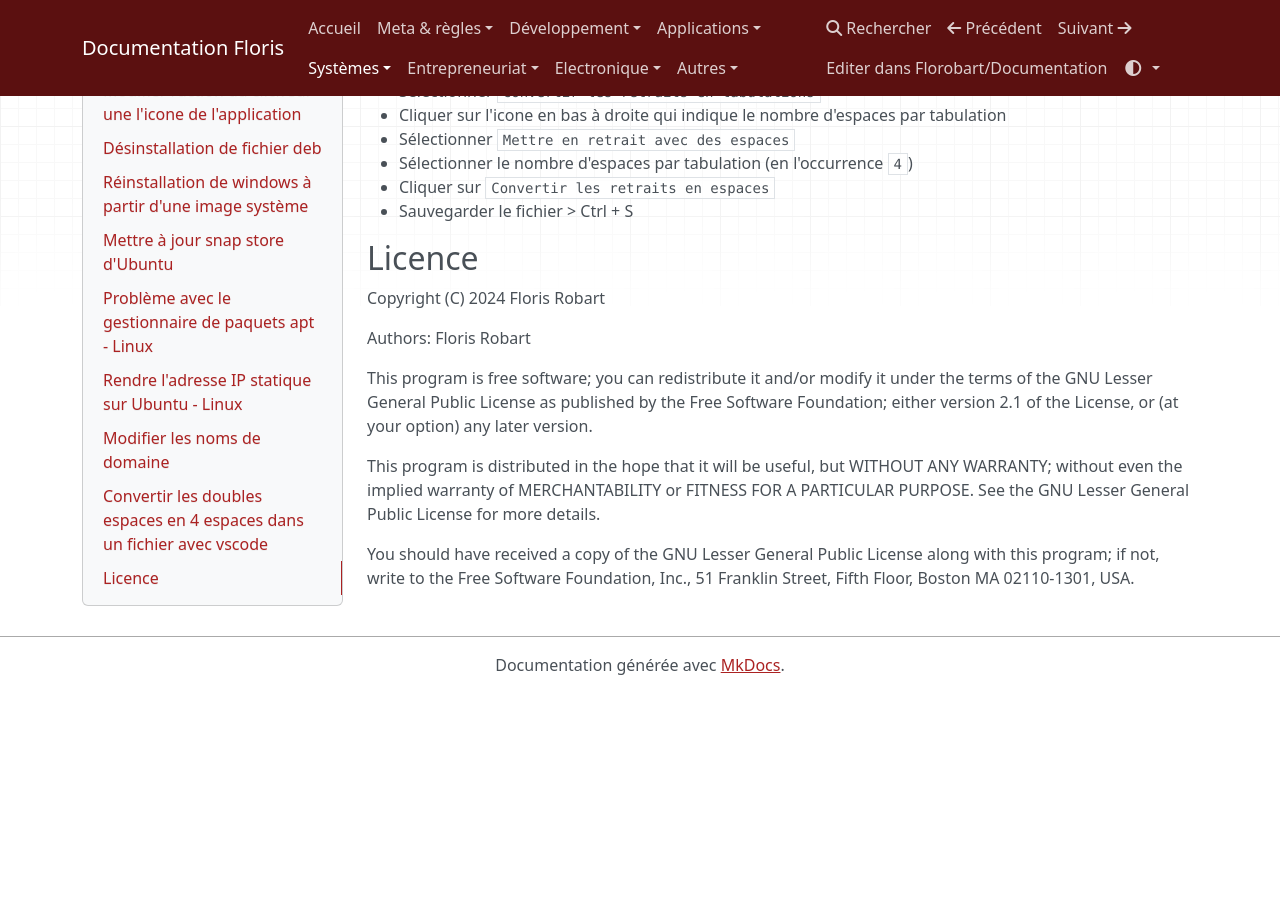
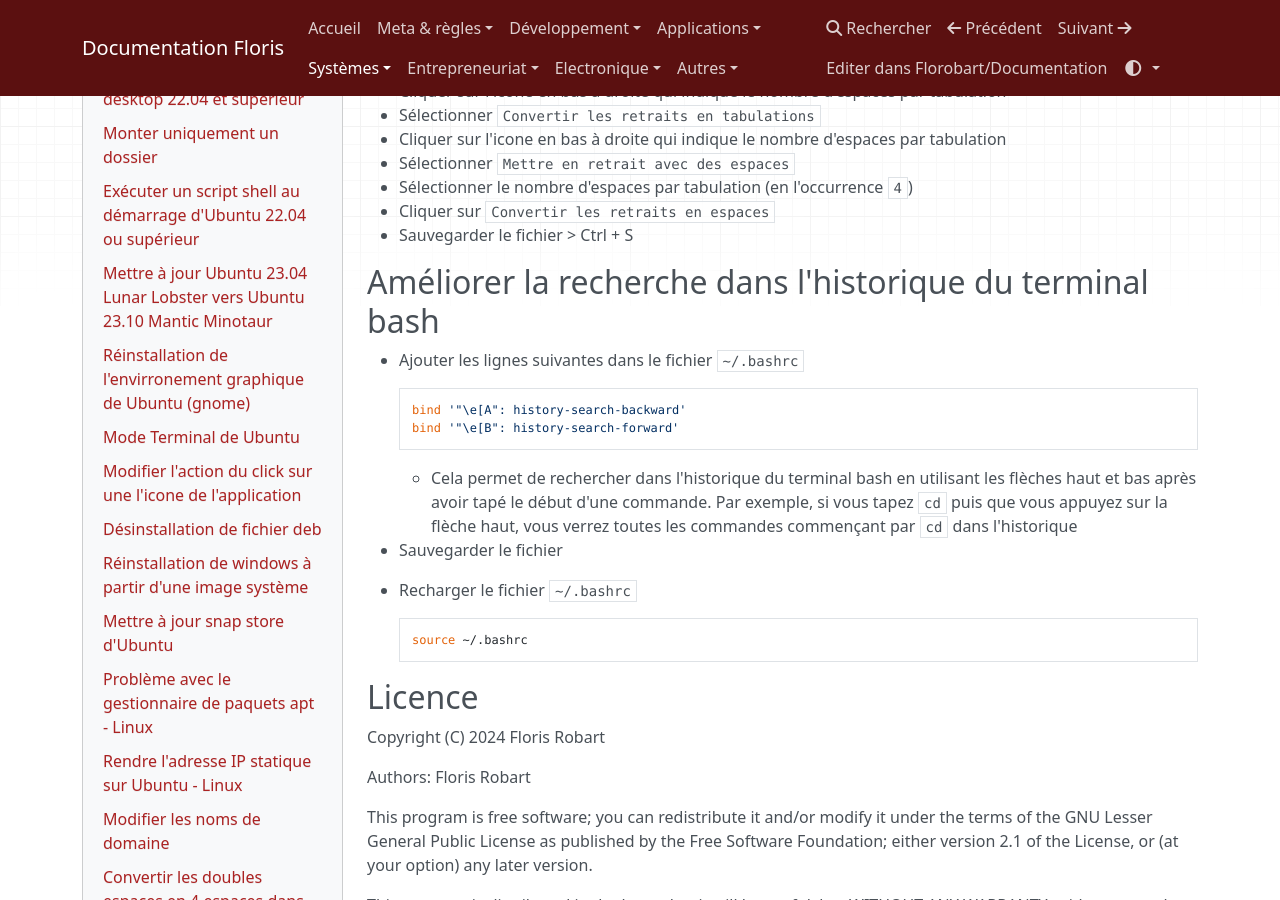
Before and after one commit to FloRobart/Documentations, an MkDocs documentation site: the page built from docs/03_system/others/general_manipulation.md, in a window 1280 px wide and 900 px high, scrolled down 13596 px. Built offline with MkDocs 1.6.1, drawn with Linux system fonts in a browser that asks for light colours; nearby versions of some CDN libraries; before the commit the page ends 14289 px from its top, so only the background shows below that; some of the changed text lies outside the part shown.

Commit message:
feat(general manipulation):  add improved history search doc

````diff
--- a/docs/03_system/others/general_manipulation.md
+++ b/docs/03_system/others/general_manipulation.md
@@ -27,6 +27,7 @@
         - [Modifier les noms de domaine de façon temporaire](#modifier-les-noms-de-domaine-de-façon-temporaire)
         - [Modifier les noms de domaine de façon permanente](#modifier-les-noms-de-domaine-de-façon-permanente)
     - [Convertir les doubles espaces en 4 espaces dans un fichier avec vscode](#convertir-les-doubles-espaces-en-4-espaces-dans-un-fichier-avec-vscode)
+    - [Améliorer la recherche dans l'historique du terminal bash](#améliorer-la-recherche-dans-lhistorique-du-terminal-bash)
     - [Licence](#licence)
 
 ## Réinitialiser une clé USB ou un disque dur
@@ -643,6 +644,24 @@ snap-store --quit && sudo snap refresh snap-store
 - Sauvegarder le fichier
     > Ctrl + S
 
+## Améliorer la recherche dans l'historique du terminal bash
+
+- Ajouter les lignes suivantes dans le fichier `~/.bashrc`
+
+    ```bash
+    bind '"\e[A": history-search-backward'
+    bind '"\e[B": history-search-forward'
+    ```
+
+    - Cela permet de rechercher dans l'historique du terminal bash en utilisant les flèches haut et bas après avoir tapé le début d'une commande. Par exemple, si vous tapez `cd` puis que vous appuyez sur la flèche haut, vous verrez toutes les commandes commençant par `cd` dans l'historique
+
+- Sauvegarder le fichier
+- Recharger le fichier `~/.bashrc`
+
+    ```shell
+    source ~/.bashrc
+    ```
+
 ## Licence
 
 Copyright (C) 2024 Floris Robart
````
